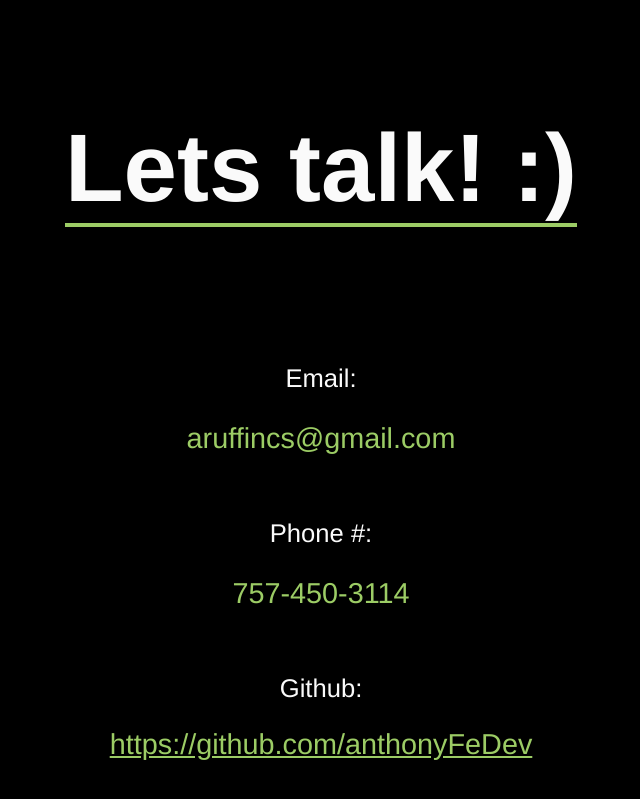
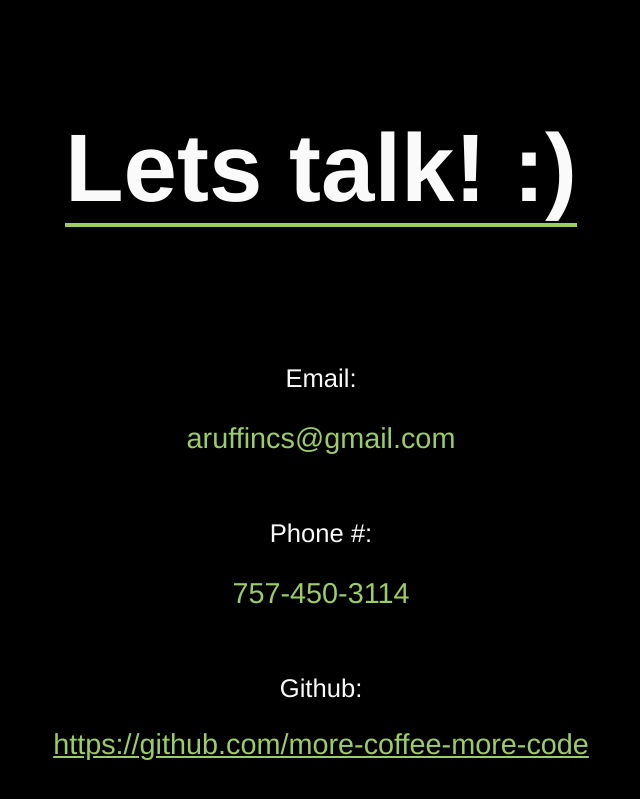
Before and after one commit to more-coffee-more-code/about-anthony, a Vue app: page / in a window 1280 px wide. Shown: the part 1571-2370 px from the top of the page, without its empty margins (319-959 px from the left). Built offline with nearby package versions, Linux system fonts and the light colour scheme.

Commit message:
updated github link

```diff
--- a/src/components/section-contact.vue
+++ b/src/components/section-contact.vue
@@ -24,7 +24,7 @@ export default {
   name: 'section-contact',
   data(){
     return {
-      githubLink: 'https://github.com/anthonyFeDev'
+      githubLink: 'https://github.com/more-coffee-more-code'
     }
   }
 }
```
